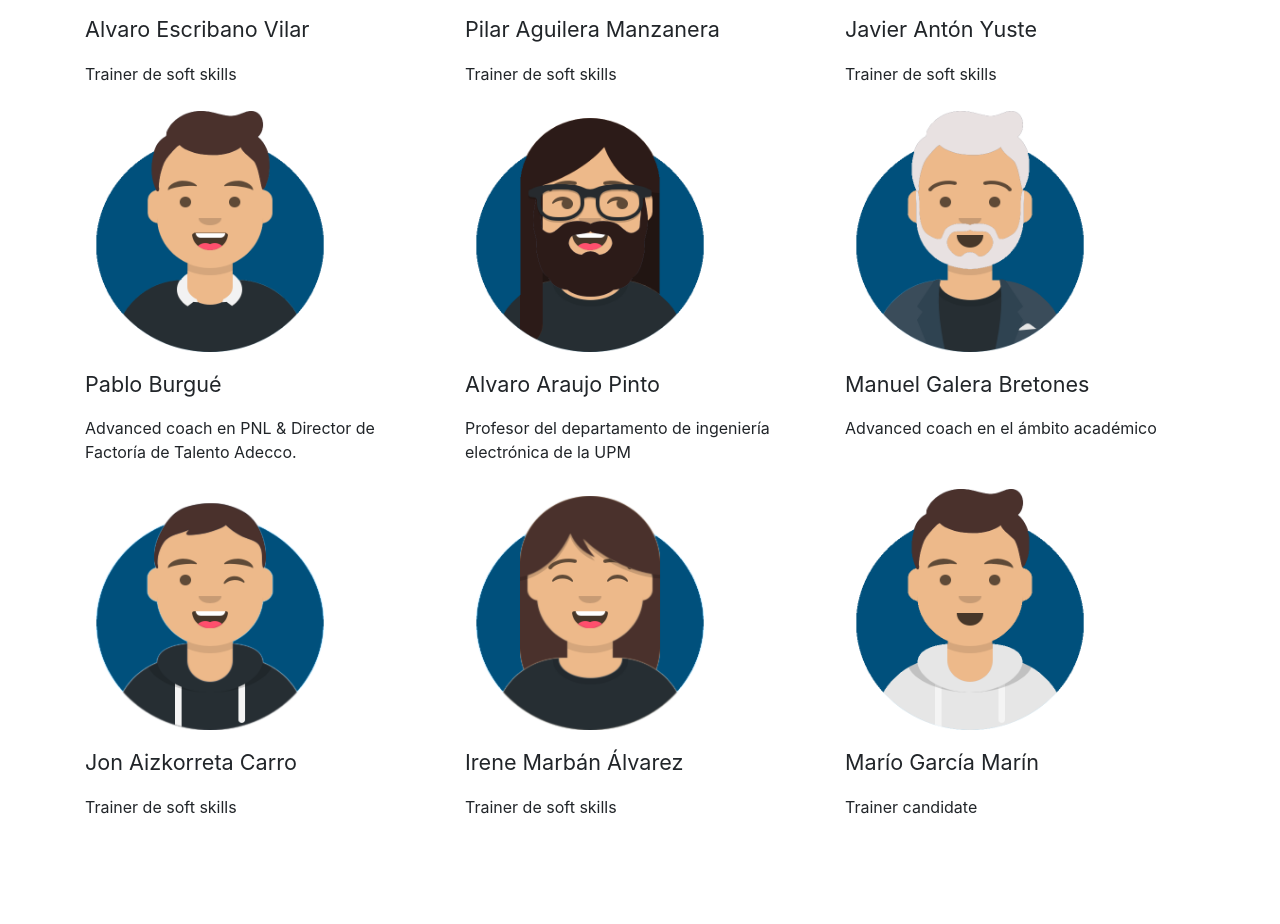
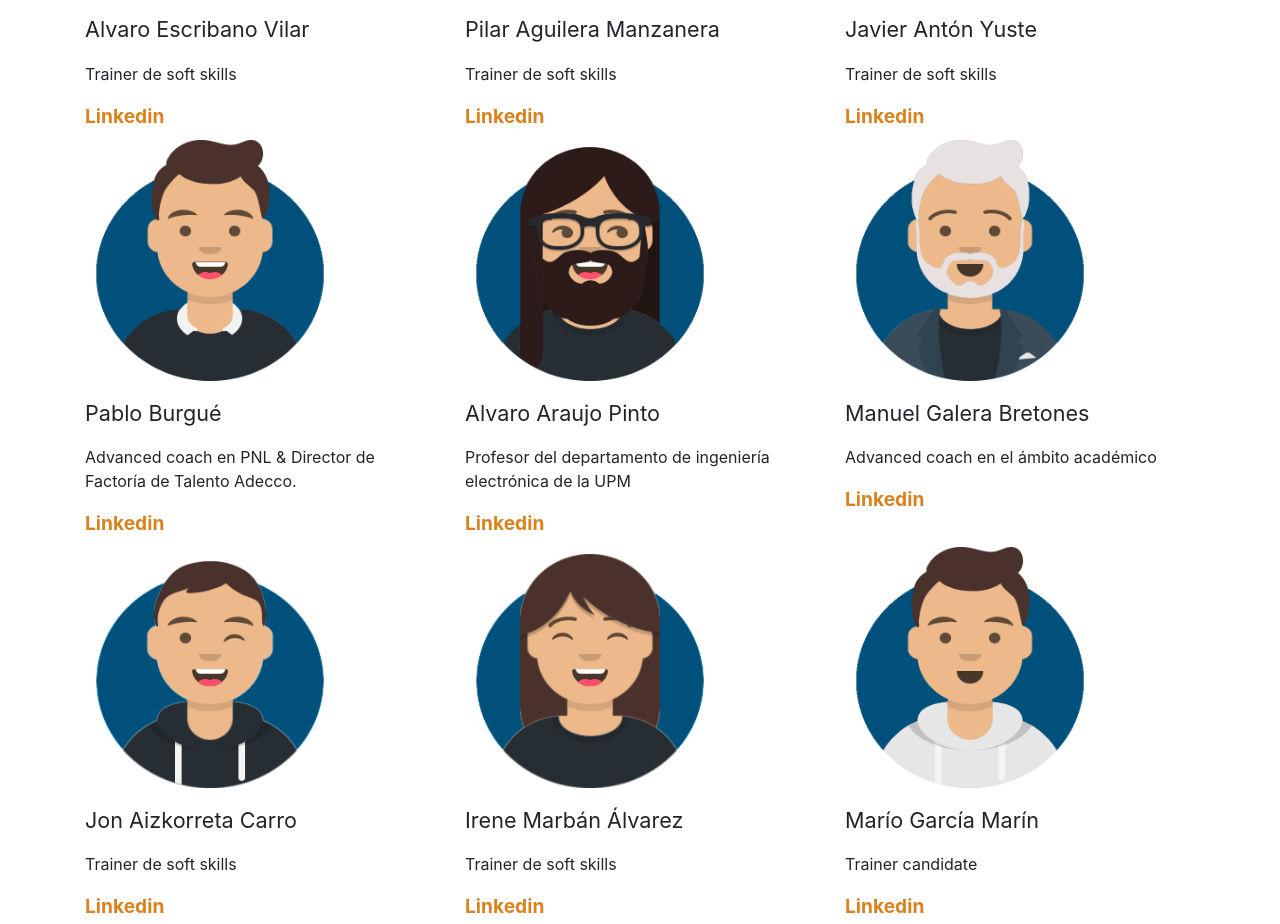
Before and after one commit to pilaraguiman/SSA2019, a website with bundled scripts: page index.html in a window 1280 px wide. Shown: the part 3451-4375 px from the top of the page. Built offline with nearby package versions, Linux system fonts and the light colour scheme; animation ran at ten frames a second.

Commit message:
Added Linkedins profiles

```diff
--- a/css/freelancer.css
+++ b/css/freelancer.css
@@ -349,6 +349,12 @@ a:focus, a:hover, a:active {
   font-size: 1.2em;
   font-weight: bold;
 }
+
+#linkedin{
+  color:  #D98320;
+  font-size: 1.2em;
+  font-weight: bold;
+}
 #nombre{
   font-size: 1.35em;
 }
--- a/index.html
+++ b/index.html
@@ -84,7 +84,7 @@
           <p style="font-size:21px">Somos conscientes de que estas habilidades siguen siendo subestimadas por los estudiantes y por nuestro sistema educativo, ya que no se suelen impartir en ningún aula, pero también somos conscientes de todos los beneficios que aportan. Por ello hemos organizado talleres por y para estudiantes universitarios, que te ayudarán a desarrollar estas habilidades de forma inmersiva, fácil, práctica y divertida.</p>
           <p style="font-size:21px">¡Apúntate a estas jornadas, podrás aprender cosas que no se dan en la Universidad! <br/>Esperamos verte pronto,<br/>SSA LC Madrid.</p>
         </div>
-    <!-- Imagenes en cuadradas, arreglar tamaños de las imagenes --><!--fixed??-->
+    <!-- Imagenes en cuadradas, arreglar tamaños de las imagenes -->
         <div class="row">
 
             <div class="col-md-6 col-lg-4">
@@ -183,14 +183,17 @@
           <div class="col-lg-4 ml-auto">
             <img src="img/avatar/Alvaro_d.png" width="250" height="250"alt="">
             <p class="lead"><p id="nombre">Alvaro Escribano Vilar</p> Trainer de soft skills </p>
+            <p style="font-size:21px"></p><a id="linkedin" target="_blank" href="https://www.linkedin.com/in/alvaro-escribano-vilar/">Linkedin</a>
           </div>
           <div class="col-lg-4 mr-auto">
             <img src="img/avatar/pilar_d.png" width="250" height="250"alt="">
             <p class="lead"><p id="nombre">Pilar Aguilera Manzanera</p> Trainer de soft skills  </p>
+            <p style="font-size:21px"></p> <a id="linkedin" target="_blank" href="https://www.linkedin.com/in/pilar-aguilera-manzanera-9165311a2">Linkedin</a>
           </div>
           <div class="col-lg-4 mr-auto">
             <img src="img/avatar/Javi_d.png" width="250" height="250"alt="">
             <p class="lead"><p id="nombre">Javier Antón Yuste</p> Trainer de soft skills </p>
+            <p style="font-size:21px"></p> <a id="linkedin" target="_blank" href="https://www.linkedin.com/in/javierantonyuste">Linkedin</a>
           </div>
 
         </div>
@@ -200,14 +203,18 @@
           <div class="col-lg-4 ml-auto">
             <img src="img/avatar/Pablo.png" width="250" height="250"alt="">
             <p class="lead"><p id="nombre">Pablo Burgué</p> Advanced coach en PNL & Director de Factoría de Talento Adecco. </p>
+            <p style="font-size:21px"></p> <a id="linkedin" target="_blank" href="https://www.linkedin.com/in/pabloburgu%C3%A9/">Linkedin</a>
+
           </div>
           <div class="col-lg-4 ml-auto">
               <img src="img/avatar/araujo.png" width="250" height="250"alt="">
               <p class="lead"><p id="nombre">Alvaro Araujo Pinto</p>Profesor del departamento de ingeniería electrónica de la UPM</p>
+              <p style="font-size:21px"></p> <a id="linkedin" target="_blank" href="https://www.linkedin.com/in/alvaro-araujo-pinto-ba5453184/">Linkedin</a>
           </div>
           <div class="col-lg-4 ml-auto">
             <img src="img/avatar/manuel-gala.png" width="250" height="250"alt="">
             <p class="lead"><p id="nombre">Manuel Galera Bretones</p>Advanced coach en el ámbito académico</p>
+            <p style="font-size:21px"></p> <a id="linkedin" target="_blank" href="https://www.linkedin.com/in/manuelgalera/">Linkedin</a>
           </div>
         </div>
 
@@ -216,14 +223,20 @@
           <div class="col-lg-4 ml-auto">
             <img src="img/avatar/jon.png" width="250" height="250"alt="">
             <p class="lead"><p id="nombre">Jon Aizkorreta Carro</p>Trainer de soft skills</p>
+            <p style="font-size:21px"></p> <a id="linkedin" target="_blank" href="https://www.linkedin.com/in/jon-aizkorreta-520497168">Linkedin</a>
+
           </div>
           <div class="col-lg-4 mr-auto">
             <img src="img/avatar/irene.png" width="250" height="250"alt="">
             <p class="lead"><p id="nombre">Irene Marbán Álvarez</p> Trainer de soft skills  </p>
+            <p style="font-size:21px"></p> <a id="linkedin" target="_blank" href="https://www.linkedin.com/in/irene-marb%C3%A1n-%C3%A1lvarez-730661199/">Linkedin</a>
+
           </div>
           <div class="col-lg-4 mr-auto">
             <img src="img/avatar/mario.png" width="250" height="250"alt="">
             <p class="lead"><p id="nombre">Marío García Marín </Main></p> Trainer candidate </p>
+            <p style="font-size:21px"></p> <a id="linkedin" target="_blank" href="linkedin.com/in/mario-g-807091ab">Linkedin</a>
+
           </div>
 
         </div>
@@ -278,6 +291,10 @@
              <div class="col-lg-4 mr-auto">
                 <img src="img/avatar/Javi_d.png" width="250" height="250"alt="">
                 <p class="lead"><p id="nombre">Javier Antón Yuste</p>Content Coordinator</p>
+
+
+
+
             </div>
             <div class="col-lg-4 mr-auto">
                 <img src="img/avatar/irene.png" width="250" height="250"alt="">
```
